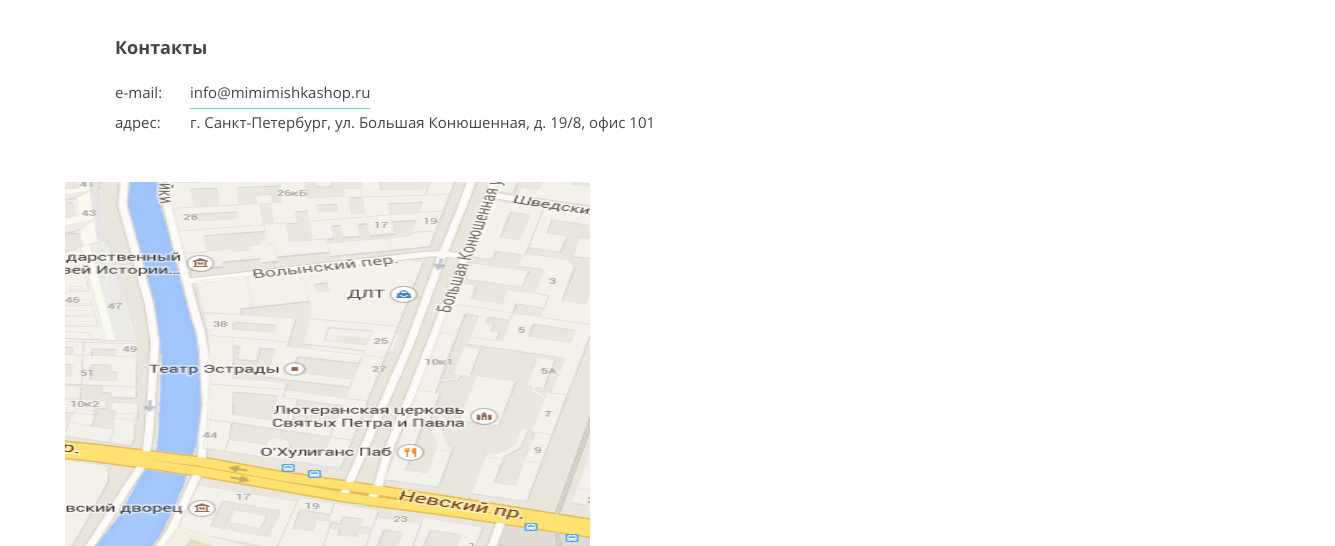
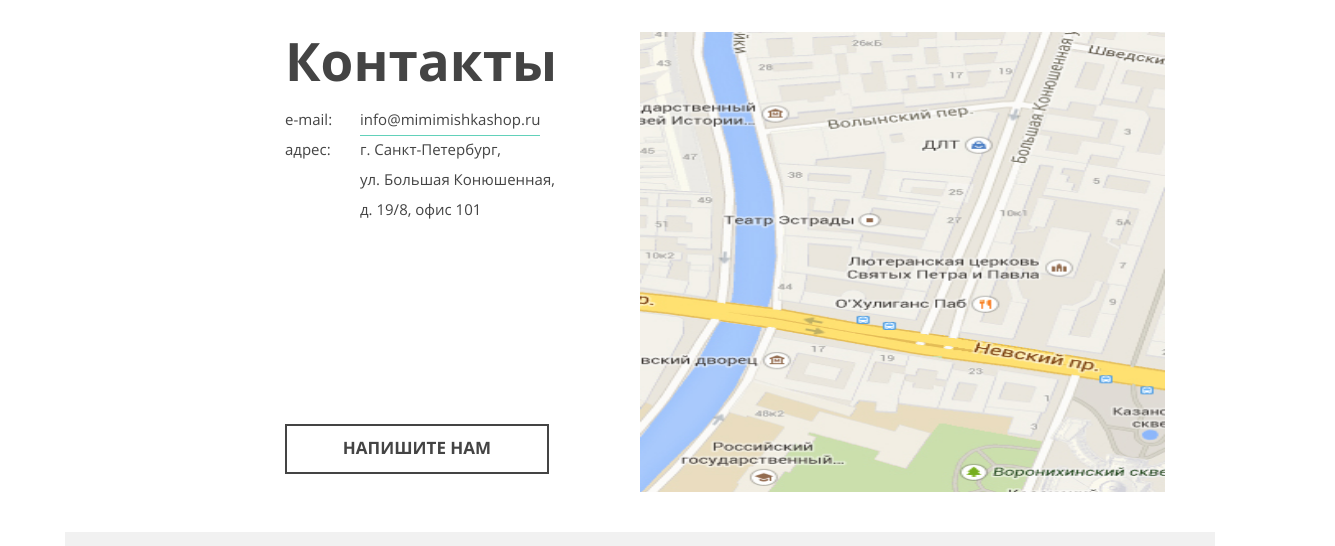
Before and after one commit to 10m88g/123103-mishka, a website: page index.html in a window 1280 px wide. Shown: the part 2234-2780 px from the top of the page, 1335 px wide, since content can reach past the window. Drawn offline with nearby package versions, Linux system fonts and the light colour scheme; files that its build step writes are made by us from their sources; files whose address does not match are found by name.

Commit message:
2??
 Second iteration of index.html was done.# Please enter the commit message for your changes. Lines starting

```diff
--- a/index.html
+++ b/index.html
@@ -75,7 +75,8 @@
           <h1 class="jumbotron__title">
             Милые штуки
             ручной<br>
-            работы для дома</h1>
+            работы для дома
+          </h1>
 
           <nav class="jumbotron__nav nav-add">
             <a src="#" class="nav-add__item  nav-add__item--lamp">
@@ -180,11 +181,11 @@
           </div>
         </section>
 
-        <div class="content-wrapper">
-          <section class="contacts">
+        <section class="contacts">
+          <div class="content-wrapper">
             <h2 class="contacts__header">Контакты</h2>
 
-            <dl>
+            <dl class="contacts__list">
               <div class="contacts__row">
                 <dt class="contacts__key">e-mail:</dt>
                 <dd class="contacts__key-value">
@@ -197,20 +198,20 @@
               <div class="contacts__row">
                 <dt class="contacts__key">адрес:</dt>
                 <dd class="contacts__key-value">
-                  г. Санкт-Петербург,
+                  г. Санкт-Петербург,<br>
                   ул. Большая
-                  Конюшенная,
+                  Конюшенная,<br>
                   д. 19/8, офис 101
                 </dd>
               </div>
             </dl>
+          </div>
+
+          <section class="contacts__map">
+            <img src="img/map-mobile@1x.jpg" alt="map"> <!-- width="320" height="457" -->
           </section>
-        </div>
 
-        <section class="map">
-          <img src="img/map-mobile@1x.jpg" alt="map" width="320" height="457">
-
-          <div class="map__mailus  btn">
+          <div class="contacts__mailus  btn">
             <a href="mailto:htmla@mail.ru">Напишите нам</a>
           </div>
         </section>
--- a/sass/blocks/contacts.scss
+++ b/sass/blocks/contacts.scss
@@ -3,10 +3,21 @@
   font-size: 15px;
   line-height: 30px;
   color: #444444;
+
+
   &__header {
     margin-top: 28px;
     font-size: 18px;
     line-height: 30px;
+  }
+
+  &__list {
+    display: flex;
+    flex-direction: column;
+  }
+
+  &-row {
+    flex-basis: 100%;
   }
 
   &-row::after {
@@ -31,4 +42,75 @@
     }
   }
 
+  &__map {
+    width: $full-width;
+    margin-top: 45px;
+    margin-bottom: 39px;
+  }
+
+  &__mailus {
+    width: $content-width;
+    margin: $content-margin;
+    margin-top: 39px;
+    margin-bottom: 39px;
+  }
 }
+
+@media #{$tablet-width} {
+  .contacts {
+    &__header {
+      font-size: 43px;
+      line-height: 50px;
+    }
+
+    &__list {
+      flex-direction: row;
+    }
+
+    &__row {
+      flex-basis: 50%;
+    }
+
+    &__map img {
+      width: 768px;
+    }
+  }
+}
+
+@media #{$desktop-width} {
+  .contacts {
+    position: relative;
+    box-sizing: border-box;
+    width: 1050px;
+    margin: $content-margin;
+    padding-left: 170px;
+    min-height: 500px;
+
+    &__header {
+      font-size: 53px;
+      line-height: 57px;
+    }
+
+    &__list {
+      flex-direction: column;
+    }
+
+    &__map {
+      position: absolute;
+      top: 0;
+      right: 0;
+      width: 525px;
+      margin: 0;
+    }
+
+    &__map img {
+      width: 525px;
+      height: 460px;
+    }
+
+    &__mailus {
+      margin: 0;
+      margin-top: 200px;
+    }
+  }
+}
--- a/sass/blocks/goods-week-card.scss
+++ b/sass/blocks/goods-week-card.scss
@@ -81,7 +81,7 @@
 
 }
 
- @media #{$tablet-width} {
+@media #{$tablet-width} {
   .goods-week-card {
     justify-content: space-between;
     align-items: flex-start;
@@ -120,7 +120,7 @@
       height: 404px;
     }
   }
- }
+}
 
 @media #{$desktop-width} {
   .goods-week-card {
--- a/sass/blocks/jumbotron.scss
+++ b/sass/blocks/jumbotron.scss
@@ -19,10 +19,16 @@
 
     &--catalog,
     &--form {
+      background: none;
       background-color: #f1f1f1;
       padding-bottom: 80px;
       margin-bottom: 30px;
     }
+  }
+
+  &--catalog,
+  &--form {
+    background: none;
   }
 
   &__nav {
@@ -37,6 +43,10 @@
     width: 668px;
     background: url('../img/hero-desktop.jpg') no-repeat center top;
 
+    &--catalog,
+    &--form {
+      background: none;
+    }
     &__title {
       margin-top: 164px;
       margin-bottom: 383px;
@@ -47,7 +57,6 @@
 @media #{$desktop-width} {
   .jumbotron {
     width: 1150px;
-    background: url('../img/hero-desktop.jpg') no-repeat center top;
 
     &__title {
       margin-top: 170px;
--- a/sass/blocks/map.scss
+++ b/sass/blocks/map.scss
@@ -2,12 +2,6 @@
   width: $full-width;
   margin-top: 45px;
   margin-bottom: 39px;
-
-  &__mailus {
-    width: $content-width;
-    margin: $content-margin;
-    margin-top: 39px;
-  }
 }
 
 @media #{$tablet-width} {
--- a/sass/blocks/page-header.scss
+++ b/sass/blocks/page-header.scss
@@ -17,7 +17,6 @@
   }
 }
 
-
 @media #{$tablet-width} {
   .page-header{
     min-height: 88px;
@@ -33,5 +32,4 @@
   .page-header__logo {
     align-self: center;
   }
-
 }
--- a/sass/blocks/page-wrapper.scss
+++ b/sass/blocks/page-wrapper.scss
@@ -7,7 +7,7 @@
     width: 768px;
   }
 
-   @media #{$desktop-width} {
+  @media #{$desktop-width} {
     width: 1150px;
   }
 }
--- a/sass/global/scaffolding.scss
+++ b/sass/global/scaffolding.scss
@@ -24,7 +24,7 @@ body {
   background-color: #fff;
 
   /* -------------TEMP BACKGROUNDS------------- */
- /*  background: url('../img/mishka-index-mobile.jpg') no-repeat center top;
+ /*background: url('../img/mishka-index-mobile.jpg') no-repeat center top;
 
   @media #{$tablet-width} {
     background: url('../img/mishka-index-tablet.jpg') no-repeat center top;;
@@ -51,3 +51,17 @@ h1, h2, h3, h4 {
 p {
   margin: 0;
 }
+
+@media #{$tablet-width} {
+  h1, h2 {
+    font-size: 43px;
+    line-height: 50px;
+  }
+}
+
+@media #{$tablet-width} {
+  h1, h2 {
+    font-size: 53px;
+    line-height: 57px;
+  }
+}
--- a/sass/style.scss
+++ b/sass/style.scss
@@ -22,7 +22,7 @@
 @import "blocks/feedbacks.scss";
 @import "blocks/item-feedback.scss";
 @import "blocks/contacts.scss";
-@import "blocks/map.scss";
+//@import "blocks/map.scss";
 
 // CATALOG
 @import "blocks/goods-cards-container.scss";
```
Also changed, not shown: catalog.html (+2 -2 lines), sass/blocks/about-us.scss (line endings or trailing spaces), sass/blocks/nav-add.scss (line endings or trailing spaces).
